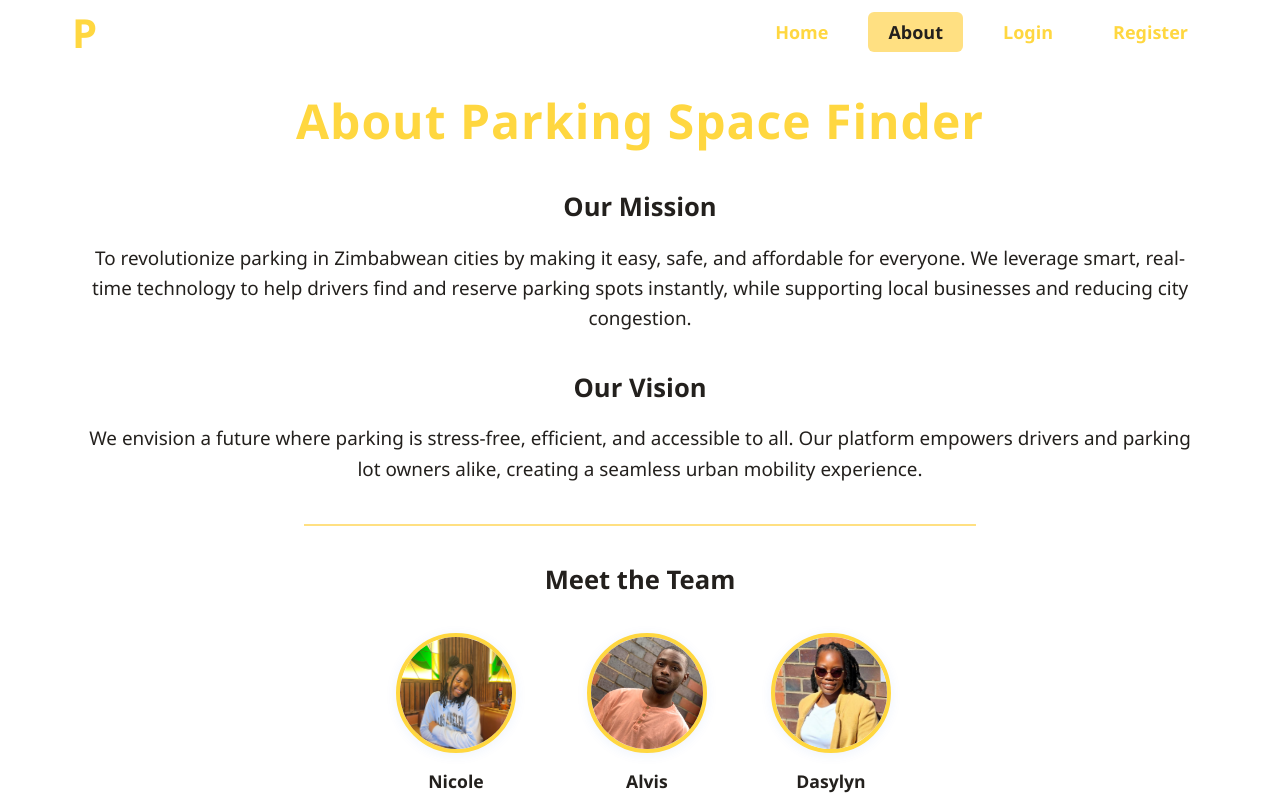
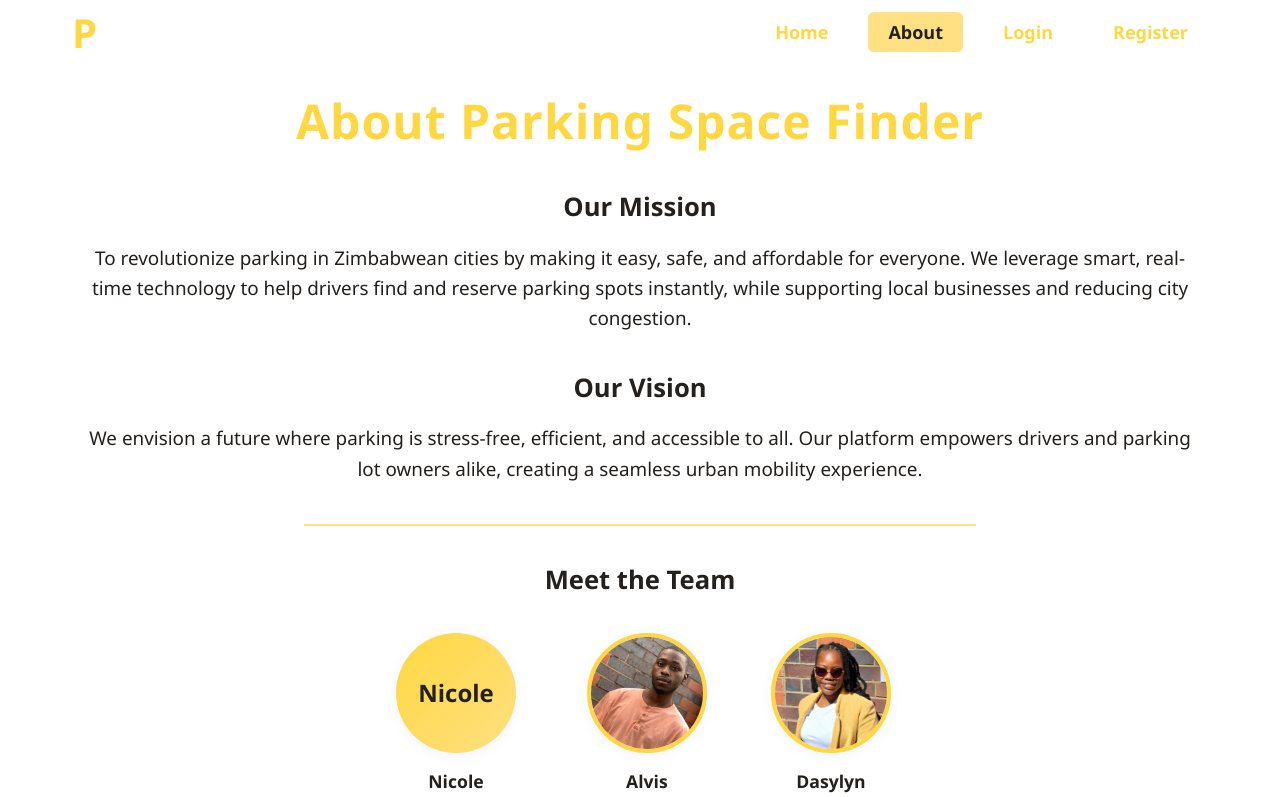
Before and after one commit to takudzwamhanda/PSFinder, a React (Vite) app: page /about in a window 1280 px wide. Shown: the top 797 px of the page. Built offline with nearby package versions, Linux system fonts and the light colour scheme; no server answers.

Commit message:
Fix missing nicole.jpg image - replace with placeholder and add CSS styling

```diff
--- a/src/pages/About.css
+++ b/src/pages/About.css
@@ -201,3 +201,24 @@ body {
 body, .about-section, .features-grid {
   font-family: 'Poppins', 'Inter', sans-serif;
 }
+
+.about-team-img-placeholder {
+  width: 120px;
+  height: 120px;
+  border-radius: 50%;
+  background: linear-gradient(135deg, #ffd740, #ffe082);
+  display: flex;
+  align-items: center;
+  justify-content: center;
+  font-size: 1.5rem;
+  font-weight: bold;
+  color: #23201d;
+  margin-bottom: 12px;
+  box-shadow: 0 2px 12px rgba(44,108,223,0.08);
+  transition: transform 0.2s, box-shadow 0.2s;
+}
+
+.about-team-img-placeholder:hover {
+  transform: scale(1.06);
+  box-shadow: 0 6px 24px rgba(44,108,223,0.16);
+}
--- a/src/pages/About.jsx
+++ b/src/pages/About.jsx
@@ -1,7 +1,7 @@
 import React from 'react';
 import { Link } from 'react-router-dom';
 import './About.css';
-import NicoleImg from '../imgs/nicole.jpg';
+// import NicoleImg from '../imgs/nicole.jpg'; // Commented out - image file missing
 import AlvisImg from '../imgs/Alvis.jpg';
 import DasylynImg from '../imgs/dasylyn.jpg';
 
@@ -74,7 +74,8 @@ const About = () => (
       <h2 className="about-subtitle">Meet the Team</h2>
       <div className="about-team">
         <div className="about-team-member">
-          <img src={NicoleImg} alt="Nicole" className="about-team-img" />
+                          {/* <img src={NicoleImg} alt="Nicole" className="about-team-img" /> */}
+                <div className="about-team-img-placeholder">Nicole</div>
           <div className="about-team-name">Nicole</div>
           <div className="about-team-role">Product Manager</div>
         </div>
```
